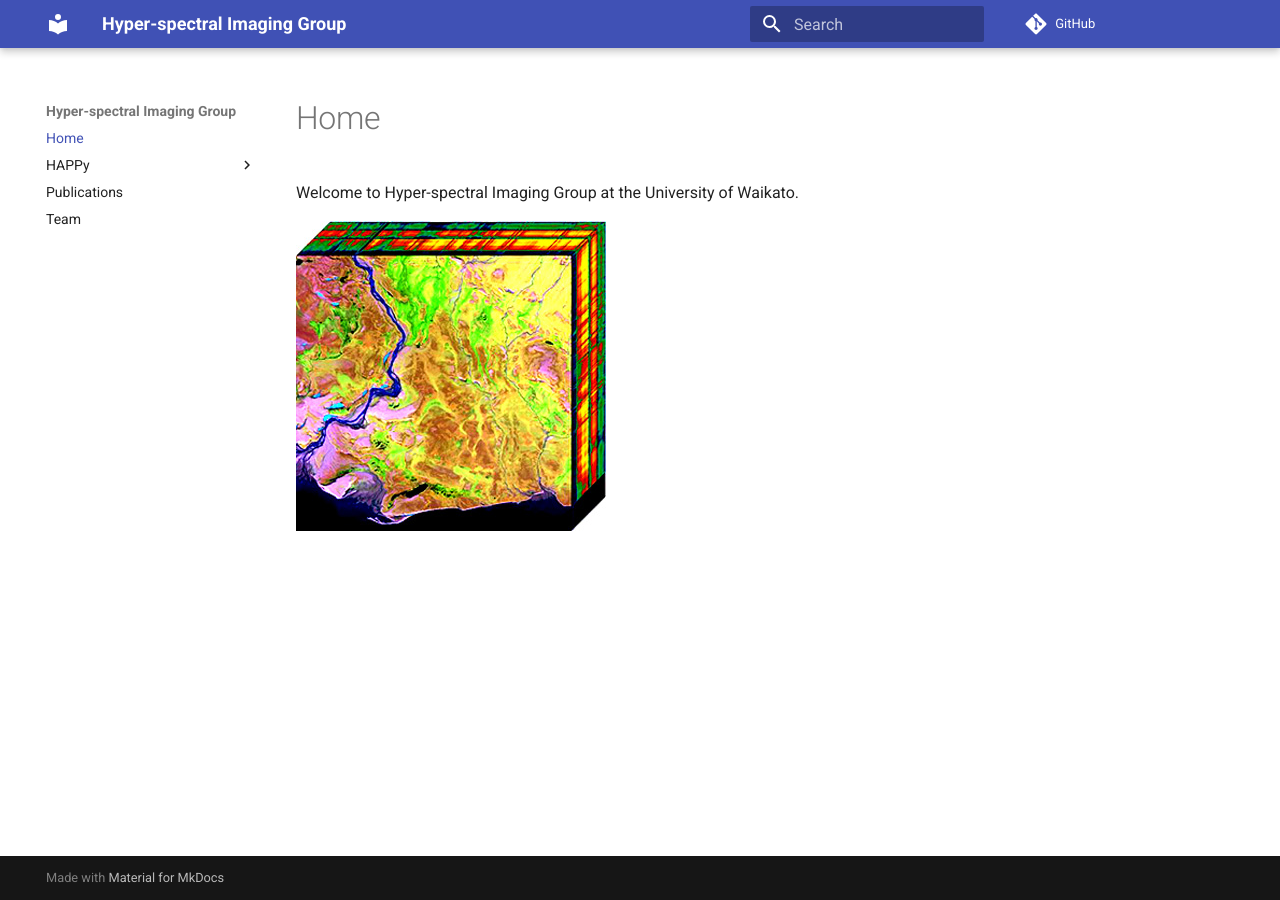
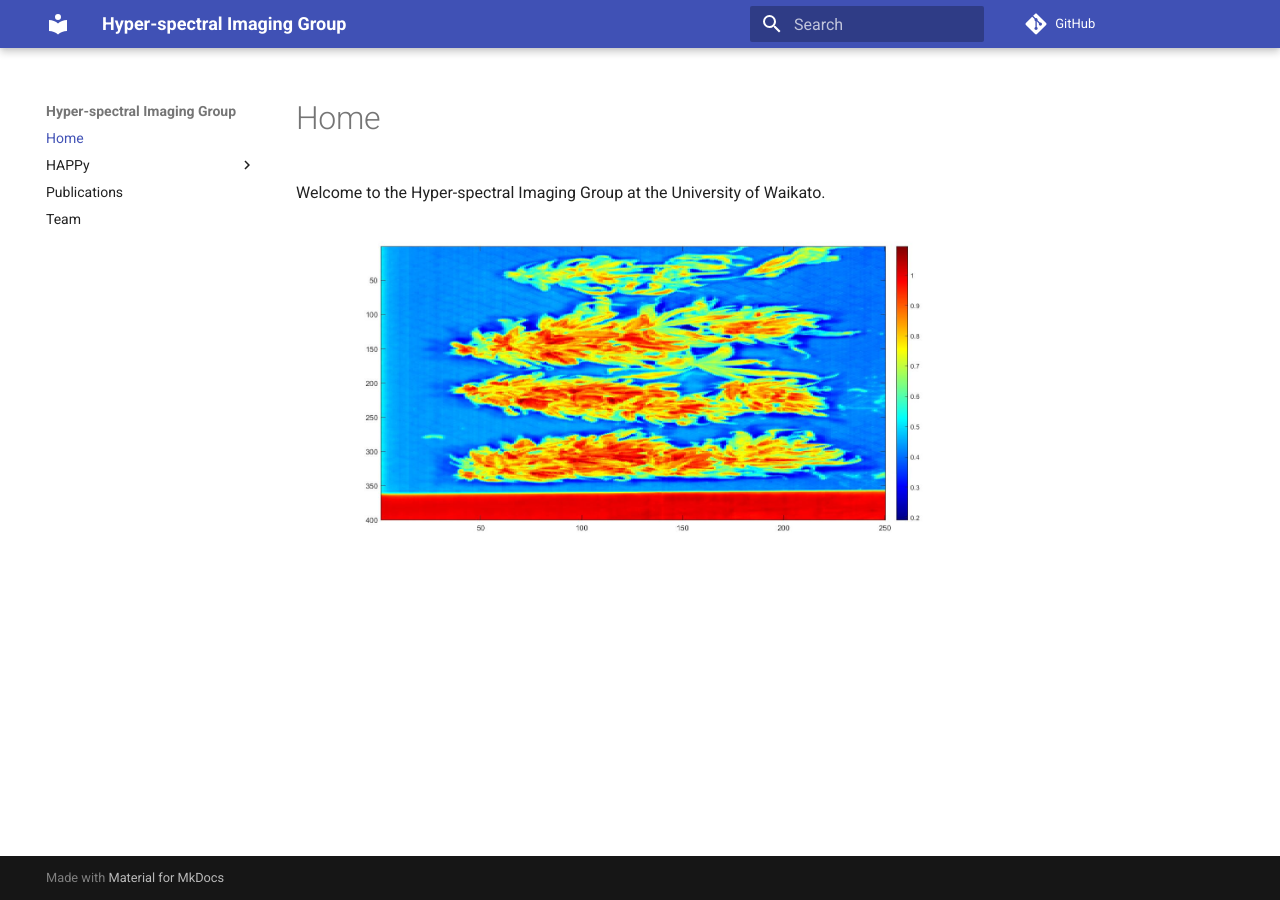
Before and after one commit to wairas/hsi-website, an MkDocs documentation site: the page built from docs/index.md, in a window 1280 px wide. Built offline with MkDocs 1.6.1 and Material for MkDocs 9.7.7, drawn with Linux system fonts in a browser that asks for light colours; comment, search, counter and statistics services are not loaded.

Commit message:
switched to image from Melanie

```diff
--- a/docs/index.md
+++ b/docs/index.md
@@ -1,3 +1,3 @@
-Welcome to Hyper-spectral Imaging Group at the University of Waikato.
+Welcome to the Hyper-spectral Imaging Group at the University of Waikato.
 
-![HyperspectralCube](img/HyperspectralCube.jpg)
+![Cannabis buds](img/cannabis_buds.jpg)
```
Also changed, not shown: docs/img/HyperspectralCube.jpg (deleted), docs/img/cannabis_buds.jpg (added).
